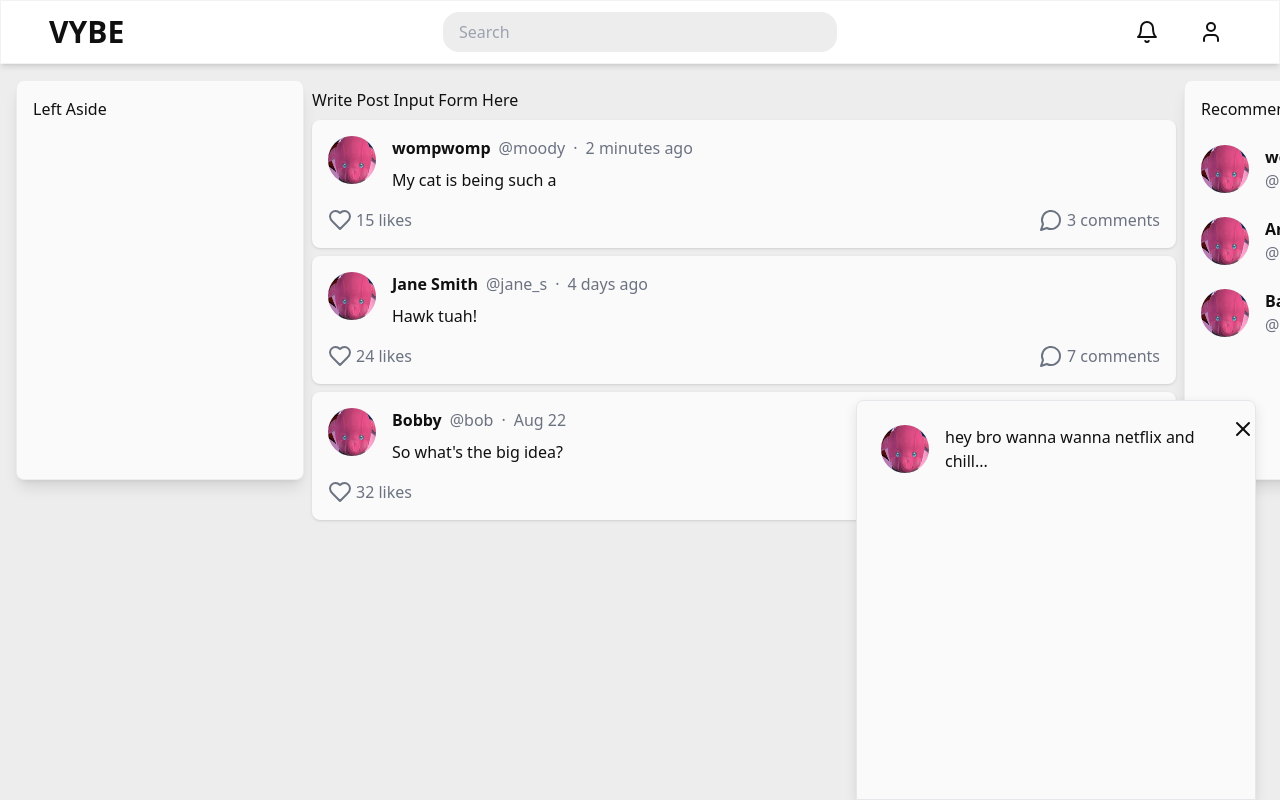
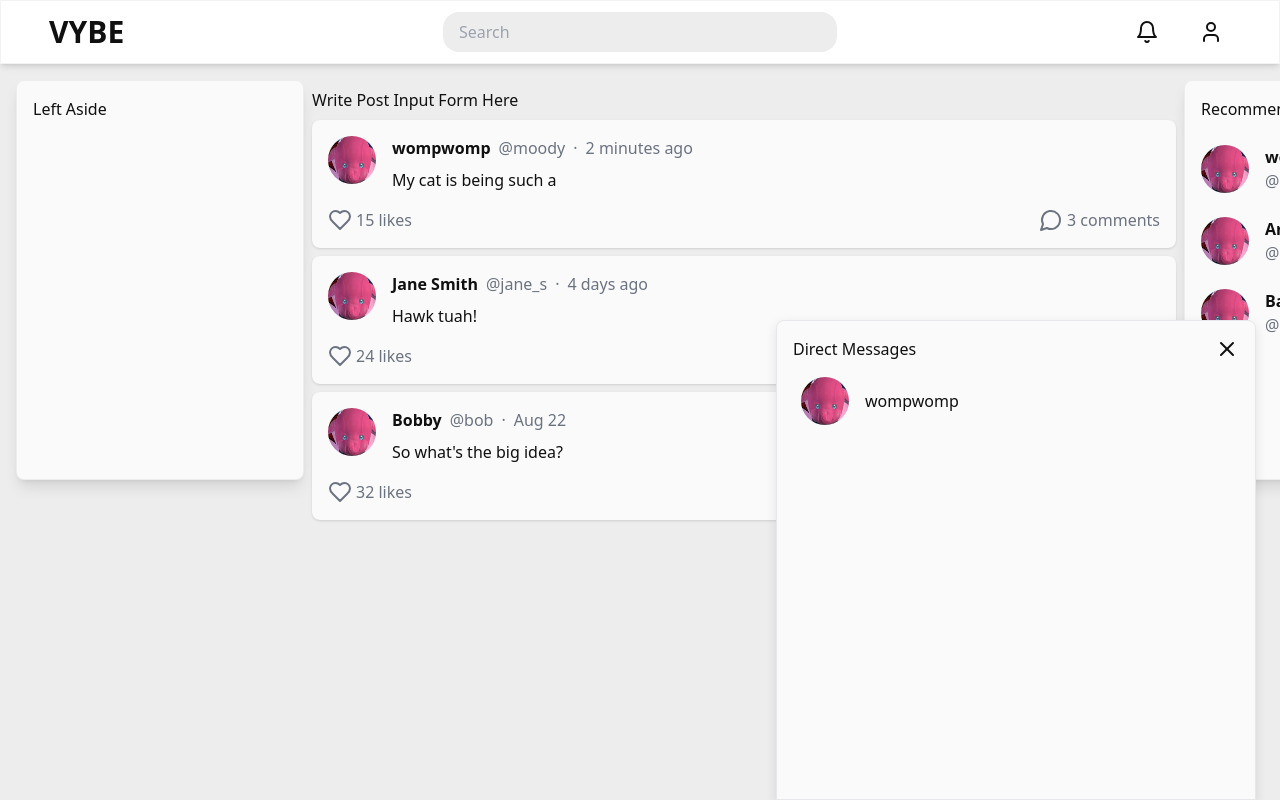
Before and after one commit to Vybe-Team/Vybe, a Next.js app: page / in a window 1280 px wide. Both pictures are taken after a click on the button "Chat". Shown: the top 800 px of the page. Built offline with nearby package versions, Linux system fonts and the light colour scheme.

Commit message:
Implemented ChatLog and ChatMessage components using mockPosts for now; Fixed some indentation inconsistencies in various files; Rearranged some of the imports for better logical flow;

```diff
--- a/app/components/Followers.tsx
+++ b/app/components/Followers.tsx
@@ -1,6 +1,6 @@
 import React from 'react';
+import Follower from './Follower';
 import { Follower as FollowerType } from '../types/general';
-import Follower from './Follower';
 
 interface FollowersProps {
   followers: FollowerType[];
--- a/app/components/Post.tsx
+++ b/app/components/Post.tsx
@@ -1,11 +1,12 @@
 import React from 'react';
+import { Heart, MessageCircle } from 'lucide-react';
 import { Post as PostType } from '../types/general';
-import { Heart, MessageCircle } from 'lucide-react';
 import { getReadableTimestamp, getRelativeTime } from '@/lib/utils';
 
-const Post: React.FC<PostType> = ({ author, username, avatarUrl, content, likes, comments, createdAt}) => {
+const Post: React.FC<PostType> = ({ author, username, avatarUrl, content, likes, comments, createdAt }) => {
   const relativeTime = getRelativeTime(createdAt);
   const readableTimestamp = getReadableTimestamp(createdAt);
+
   return (
     <div className="bg-background3 p-4 mb-2 rounded-lg shadow">
       <div className='flex'>
--- a/app/components/chat/Chat.tsx
+++ b/app/components/chat/Chat.tsx
@@ -1,27 +1,51 @@
 'use client'
-import React from 'react'
-import Link from 'next/link'
-import { useEffect } from 'react'
-import { useState } from 'react'
+import React, { useState } from 'react'
+import Image from 'next/image'
+import ChatLog from './ChatLog'
 import { X } from 'lucide-react'
+import { Post } from '@/app/types/general'
 
-const Chat = () => {
+const Chat = ({ messages }: {messages: Post[]}) => {
   const [open, setOpen] = useState(false);
-  const handleClick = () => {
+  const [msgOpen, setMsgOpen] = useState(false);
+
+  const handleChatClick = () => {
     setOpen(!open);
+    setMsgOpen(false);
   }
+
+  const handleMsgClick = () => {
+    setMsgOpen(!msgOpen);
+  }
+
   return (
     <>
-    {!open && <button onClick={handleClick} className="fixed w-[25rem] bottom-0 right-0 p-4 mr-6 bg-background3 rounded-t-lg shadow-chatbox border-[1px] dark:border-[#202020]">Chat</button>}
-    {open && <div className='fixed w-[25rem] h-[25rem] bottom-0 right-0 p-4 mr-6 bg-background3 rounded-t-lg shadow-chatbox border-[1px] dark:border-[#202020]'>
-      <button className='absolute right-0' onClick={handleClick}>
+      {!open && <button className="fixed w-[25rem] bottom-0 right-0 p-4 mr-6 bg-background3 rounded-t-lg shadow-chatbox border-[1px] dark:border-[#202020]" onClick={handleChatClick}>Chat</button>}
+      {open &&
+        <div className='fixed w-[30rem] h-[30rem] bottom-0 right-0 p-4 mr-6 bg-background3 rounded-t-lg shadow-chatbox border-[1px] dark:border-[#202020]'>
+          <button className='absolute top-[1rem] right-[1rem]' onClick={handleChatClick}>
             <X />
-        </button>
-        <div className='flex p-2 items-center hover:bg-background2 rounded-lg'>
-            <img className='w-12 h-12 rounded-full mr-4' src="404.webp" alt="" />
-            <h1>hey bro wanna wanna netflix and chill...</h1>
+          </button>
+
+          {/* Friends List here... below is example of a friend's chat that is clickable */}
+          {!msgOpen &&
+            <>
+              <span>Direct Messages</span>
+              <button className='flex w-full p-2 mt-2 items-center hover:bg-background2 rounded-lg' onClick={handleMsgClick}>
+                <Image className='w-12 h-12 rounded-full mr-4' src="/404.webp" alt="" width={48} height={48} />
+                wompwomp
+              </button>
+            </>
+          }
+
+          {msgOpen &&
+            <>
+              <span>wompwomp</span> {/* friend's name here based on click... */}
+              <ChatLog msgs={messages} />
+            </>
+          }
         </div>
-    </div>}
+      }
     </>
   )
 }
--- /dev/null
+++ b/app/components/chat/ChatLog.tsx
@@ -0,0 +1,15 @@
+import React from 'react';
+import ChatMessage from './ChatMessage';
+import { Post } from '@/app/types/general';
+
+const ChatLog = ({ msgs }: { msgs: Post[] }) => {
+  return (
+    <div className="mx-auto mt-4">
+      {msgs.map((msg) => (
+        <ChatMessage key={msg.id} msg={msg} />
+      ))}
+    </div>
+  );
+};
+
+export default ChatLog;
--- /dev/null
+++ b/app/components/chat/ChatMessage.tsx
@@ -0,0 +1,36 @@
+import React from 'react';
+import Image from 'next/image';
+import { Post } from '@/app/types/general';
+import { getRelativeTime, getReadableTimestamp } from '@/lib/utils';
+
+const ChatMessage = ({ msg }: { msg: Post }) => {
+  const relativeTime = getRelativeTime(msg.createdAt);
+  const readableTimestamp = getReadableTimestamp(msg.createdAt);
+  const isCurrentUser = msg.author === 'Jane Smith';
+
+  return (
+    <div className={`flex items-center gap-3 mt-4 bg-background2 p-2 rounded-lg ${isCurrentUser ? 'justify-end' : ''}`}>
+      <Image
+        className="w-12 h-12 rounded-full"
+        src={msg.avatarUrl}
+        alt={msg.author}
+        width={48}
+        height={48}
+        style={{ order: isCurrentUser ? 1 : -1 }}
+      />
+      <div className="flex flex-col">
+        <div className="flex items-center text-sm">
+          <span className="font-bold">
+            {msg.author}
+          </span>
+        </div>
+        <p className={`${isCurrentUser ? 'text-right' : ''}`}>{msg.content}</p>
+        <span className={`text-gray-500 dark:text-gray-400 text-sm ${isCurrentUser ? 'text-right' : ''}`} title={readableTimestamp}>
+          {relativeTime}
+        </span>
+      </div>
+    </div>
+  );
+};
+
+export default ChatMessage;
--- a/app/components/navbar/Navbar.tsx
+++ b/app/components/navbar/Navbar.tsx
@@ -7,6 +7,7 @@ export default function Navbar() {
     <nav className="fixed flex w-full justify-between h-[4rem] px-12 bg-background border-[1px] border-black border-opacity-5 text-xl shadow-md z-[10]">
       {/* <Image src="/logo.svg" alt="Next.js Logo" width={200} height={38} priority /> */}
       <Link className="w-1/3 text-3xl font-bold my-auto" href="/">VYBE</Link>
+
       <form className="flex w-1/3 items-center">
         <label htmlFor="search" className="sr-only">Search for other users or posts</label>
         <input type="search" id="search" className="w-full text-base rounded-2xl px-4 py-2 outline-none bg-background2" placeholder="Search" />
--- a/app/page.tsx
+++ b/app/page.tsx
@@ -1,9 +1,10 @@
+import React from "react";
 import Image from "next/image";
 import Navbar from "./components/navbar/Navbar";
 import Posts from "./components/Posts";
-import { mockFollowers, mockPosts } from "@/public/mockData";
 import Followers from "./components/Followers";
 import Chat from "./components/chat/Chat";
+import { mockFollowers, mockPosts } from "@/public/mockData";
 
 export default function Home() {
   return (
@@ -14,14 +15,12 @@ export default function Home() {
         <aside>
           <div className="w-[18rem] h-[25rem] p-4 bg-background3 rounded-lg shadow-lg border-[1px] border-black border-opacity-5">Left Aside</div>
         </aside>
-
         <main>
           <section className="w-[55rem] p-2">
             Write Post Input Form Here
             <Posts posts={mockPosts} />
           </section>
         </main>
-
         <aside>
           <div className="w-[22rem] h-[25rem] p-4 bg-background3 rounded-lg shadow-lg border-[1px] border-black border-opacity-5">
           Recommendations
@@ -29,7 +28,8 @@ export default function Home() {
           </div>
         </aside>
       </div>
-      <Chat/>
+
+      <Chat messages={mockPosts}/>
     </>
   );
 }
```
Also changed, not shown: app/types/general.ts (indentation only). Lines whose indentation alone changed are shown as unchanged.
